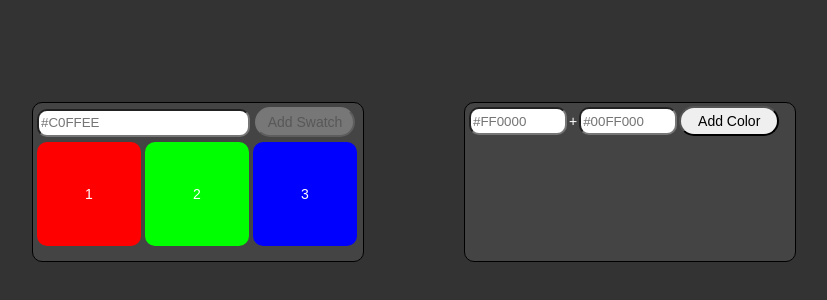
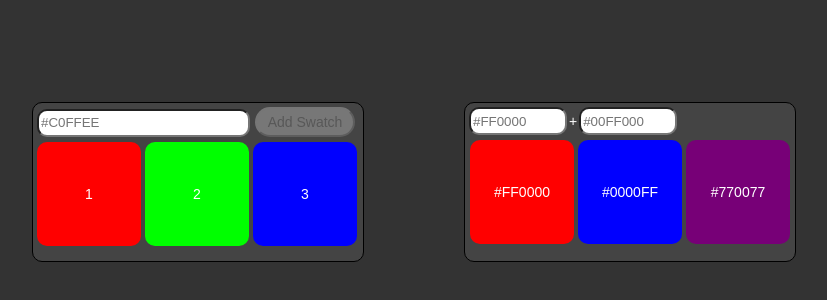
Before and after one commit to Cryptonex7/swatches, a React (Create React App) app: page / in a window 1280 px wide. Shown: the part 218-518 px from the top of the page, without its empty margins (226-1053 px from the left). Built offline with nearby package versions, Linux system fonts and the light colour scheme.

Commit message:
Adding new feature of color addition

```diff
--- a/src/App.js
+++ b/src/App.js
@@ -1,6 +1,5 @@
 import React, { Component } from 'react';
 import './index.css';
-
 import MainContainer from './Component/MainContainer';
 
 function initItems(cb) {
@@ -43,15 +42,11 @@ class App extends Component {
   newCallback = (data) =>{
     var newSwatch=[...this.state.swatches];
     newSwatch.push(data);
-    /*this.setState({
-      swatches:[...newSwatch]
-    })*/
     this.callback(newSwatch);
-    //console.log('newCallback',this.state.swatches);
   }
   render() {
     return(
-           <MainContainer className='swatch' swatches={this.state.swatches} newItem={newItem} newCallback={this.newCallback}/>
+           <MainContainer swatches={this.state.swatches} newItem={newItem} newCallback={this.newCallback}/>
     );
 
 
--- a/src/Component/AddContainer.js
+++ b/src/Component/AddContainer.js
@@ -1,74 +1,117 @@
 import React from 'react';
 import '../index.css';
 import SwatchList from './SwatchList';
+import Random from './Random';
+
 let item=0;
 let regex=/^#([A-Fa-f0-9]{6}|[A-Fa-f0-9]{3})$/;
+
 function initItems(cb) {
-    const data = [
-        { color1: "#FF0000", color2: "#00FF000" },
-    ];
+    const data = {
+        color1: "#FF0000",
+        color2: "#0000FF"
+      }
     setTimeout(()=>cb(data), 2000)
 }
-function newItem(color1,color2, cb) {
-    const data = {
-        color1: color1,
-        color2: color2
-    };
-    item++;
-    setTimeout(()=>cb(data), 500);
+const normalizeColor = (color) => {
+  const tempSplit = color.split('');
+  const copyColor = [];
+  copyColor.push(tempSplit[0]);
+  copyColor.push(tempSplit[1]);
+  copyColor.push(tempSplit[1]);
+  copyColor.push(tempSplit[2]);
+  copyColor.push(tempSplit[2]);
+  copyColor.push(tempSplit[3]);
+  copyColor.push(tempSplit[3]);
+  return copyColor;
+}
+
+const add = (color1, color2) => {
+
+  if(color1.length === 4){
+    color1 = normalizeColor(color1);
+  }
+
+  if(color2.length === 4){
+    color2 = normalizeColor(color2);
+  }
+  let color3 = '#';
+  let i=1;
+  while(i<7){
+    color3=color3.concat((Math.floor((parseInt(color1[i],16)+parseInt(color2[i],16))/2)).toString(16));
+    i++;
+  }
+
+  return color3;
 }
 class AddContainer extends React.Component{
+
   constructor(){
     super();
     this.state={
-      swatchesAdd:[
-        {
-          color1:'',
-          color2:'',
-        }
-      ],
-      color1:'',
-      color2:'',
+      color1: '',
+      color2: '',
+      color3: ''
     }
   }
-  componentDidMount(){
-    initItems(this.callback);
-  }
+
   callback = (data) =>{
     this.setState({
-      swatchesAdd:[...data]
+      color1: data.color1,
+      color2: data.color2
     });
   }
+
   changeColor1 = (event)=> {
+    if(regex.test(event.target.value)){
       this.setState({
         color1:event.target.value
       })
     }
+    else{
+      this.setState({
+        color1:'',
+      })
+    }
+  }
+
   changeColor2 = (event) => {
+    if(regex.test(event.target.value)){
       this.setState({
         color2:event.target.value
       })
     }
+    else{
+      this.setState({
+        color2:'',
+      })
+    }
+  }
+
+  setColor(){
+    this.setState({
+      color3:add(this.state.color1, this.state.color2)
+    })
+  }
+
+  componentDidMount(){
+    initItems(this.callback);
+  }
+
   render(){
-
-    {console.log('Render',this.state.swatchesAdd[item])}
-    if(!this.state.swatchesAdd[0].color1 && !this.state.swatchesAdd[0].color2){
+    if(!this.state.color1 && !this.state.color2){
       return(
              <div className='loading swatch'>Loading...</div>
       )
     }
     else{
-      {
-        console.log('Addition',this.state.swatchesAdd[item]);
-        console.log('Add',regex.test(this.state.swatchesAdd[item].color1));
-      }
       return(
           <div className='swatch'>
-            <input className='reduce' type='text' placeholder='#FF0000' onChange={this.changeColor1} />+
-            <input className='reduce' type='text' placeholder='#00FF000' onChange={this.changeColor2}/>
-            <button disabled={!regex.test(this.state.swatchesAdd[item].color1) && !regex.test(this.state.swatchesAdd[item].color2)}>
-              Add Color
-            </button>
+
+            <input className='reduce' type='text' placeholder='#FF0000' onChange={this.changeColor1}  />
+            <span>+ </span>
+            <input className='reduce' type='text' placeholder='#00FF000' onChange={this.changeColor2}  />
+            <SwatchList color1={this.state.color1} color2={this.state.color2} add={add}/>
           </div>
       )
     }
--- a/src/Component/CardList.js
+++ b/src/Component/CardList.js
@@ -5,7 +5,6 @@ const CardList = ({swatches}) =>{
 	      <div>
 	      	{
 	      		swatches.map((swatch,i) => {
-	      			//console.log('cardlist',swatch);
 	      			const styleObj={
 	      				background:swatch.color
 	      			}
--- a/src/Component/Container.js
+++ b/src/Component/Container.js
@@ -14,9 +14,7 @@ const Container = ({swatches,newItem,newCallback}) => {
       return (
         <div className='swatch'>
           <SearchBox newItem={newItem} newCallback={newCallback}/>
-	       	{/*console.log(swatches)*/}
 	      <CardList swatches={swatches}/>
-          {/*console.log(this.state.swatches)*/}
         </div>
       );
     }
--- a/src/Component/SearchBox.js
+++ b/src/Component/SearchBox.js
@@ -4,31 +4,27 @@ import '../index.css';
 let regex=/^#([A-Fa-f0-9]{6}|[A-Fa-f0-9]{3})$/;
 
 class SearchBox extends React.Component{
+
 	constructor(){
 		super();
 		this.state={
 			hexCode:''
 		}
 	}
+
 	validateHex = (event) =>{
+		this.setState({
+			hexCode:event.target.value
+		})
+	}
 
-	//console.log(event.target.value);
-	//const regex=/^[0-9A-Fa-f]{7}$/;
-	this.setState({
-		hexCode:event.target.value
-	})
-	//console.log(isAHexCode , (event.target.value).startsWith("#"),(event.target.value).match(regex));
-	//console.log('Function',this.state.isAHexCode);
-	}
 	render(){
 		return(
 	       <div id="box-div">
 	       	<input type='text' placeholder='#C0FFEE' onChange={this.validateHex}/>
 	       	<button disabled={!regex.test(this.state.hexCode)} onClick={() => this.props.newItem(this.state.hexCode,this.props.newCallback)}>
-	       		{/*console.log('State changed')*/}
 	       		Add Swatch
 	       	</button>
-	       	{/*console.log(this.state.isAHexCode)*/}
 	       </div>
 		);
 	}
--- a/src/Component/SwatchList.js
+++ b/src/Component/SwatchList.js
@@ -1,18 +1,29 @@
 import React from 'react';
 import '../index.css';
-let item=0;
 
 class SwachList extends React.Component{
-  constructor(){
-    super();
-    this.state={
-      color1:'',
-      color2:'',
+
+  render(){
+
+    let color = this.props.add(this.props.color1, this.props.color2);
+    if(!this.props.color1 || !this.props.color2)
+      color='';
+    const styleObj1={
+      background:this.props.color1
     }
-  }
-  render(){
+    const styleObj2={
+      background:this.props.color2
+    }
+    const styleObj3={
+      background:color
+    }
+    const { color1, color2 }=this.props;
     return(
-          <div>Test</div>
+      <div className="flex-center">
+        <div className="card"  style={styleObj1} >{ (color1.length===4 || color1.length===7) && color1 }</div>
+        <div className="card"  style={styleObj2} > { (color2.length===4 || color2.length===7) && color2 }</div>
+        <div className="card"  style={styleObj3} >{ color.length===7 && color!==NaN && color }</div>
+      </div>
     )
   }
 }
--- a/src/index.css
+++ b/src/index.css
@@ -22,11 +22,15 @@ html,body {
     margin: 10px 50px;
 
 }
+.flex-center{
+  display: flex;
+  align-items: center;
+  justify-content: center;
+}
 .flex-container{
   display: flex;
   flex-wrap: wrap;
   justify-content: center;
-
 }
 #box-div{
 	margin: 2px 2px;
@@ -106,3 +110,8 @@ p{
   width: 90px;
   margin: 2px 2px;
 }
+div > span{
+  display: inline-flex;
+  align-items: center;
+  justify-content: center;
+}
```
Lines whose indentation alone changed are shown as unchanged.
